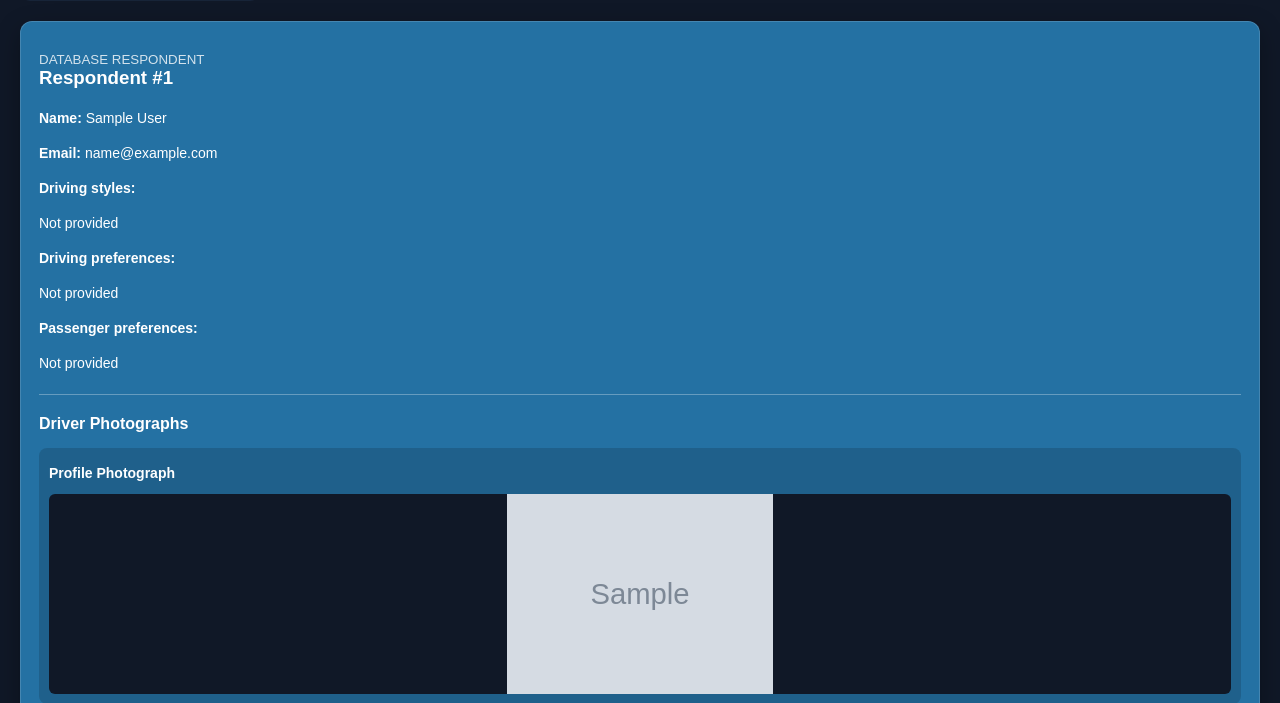
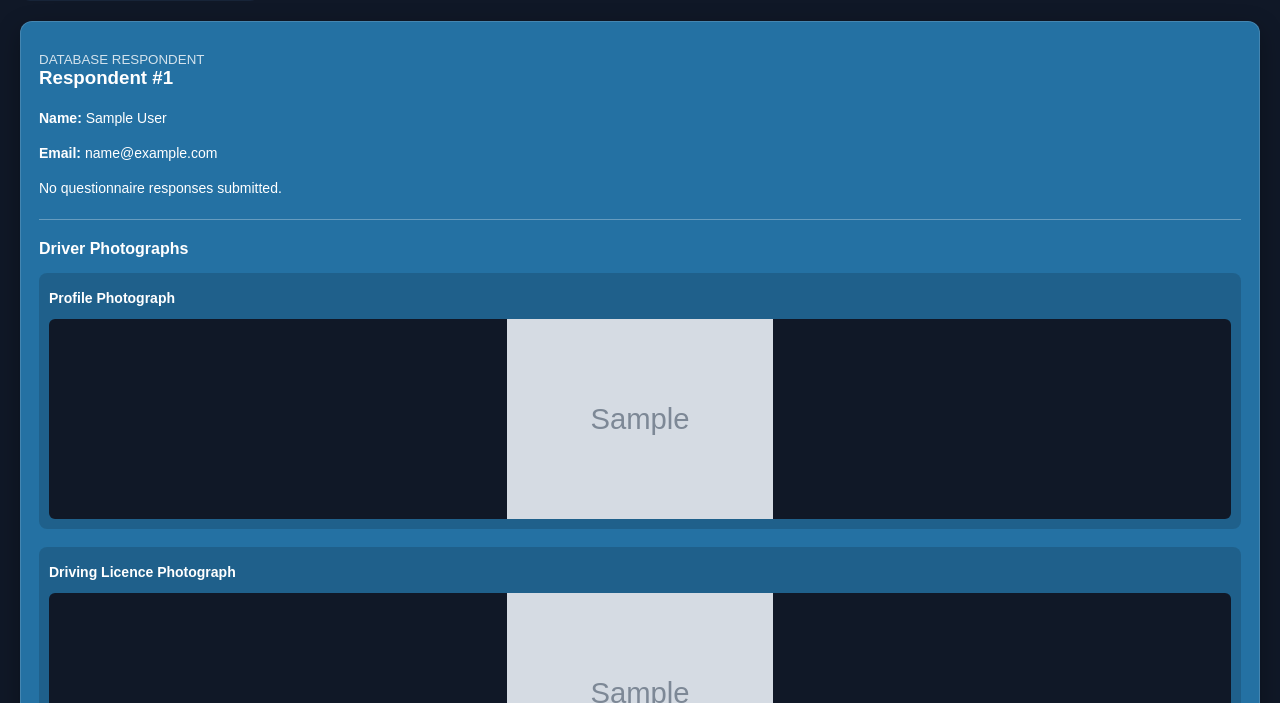
Before and after one commit to shawnkimarosk-a11y/improved-parakeet, a Flask app: page /driver in a window 1280 px wide. Shown: the part 246-949 px from the top of the page. Run offline with Flask 3, Linux system fonts and the light colour scheme; tables that the repository leaves empty hold one stand-in row (values such as "Sample post"); grey boxes marked "Sample" are stand-in pictures.

Commit message:
Update driver.html

```diff
--- a/templates/driver.html
+++ b/templates/driver.html
@@ -277,7 +277,6 @@ button:hover {
 
     <h2>Driver Information Dashboard</h2>
 
-
 </header>
 
 
@@ -323,23 +322,46 @@ button:hover {
                 {{ respondent.email or "Not provided" }}
             </p>
 
-            <p><strong>Driving styles:</strong></p>
 
-            <p class="answer">
-                {{ respondent.driving_styles or "Not provided" }}
-            </p>
+            <!-- QUESTIONNAIRE RESPONSES -->
 
-            <p><strong>Driving preferences:</strong></p>
+            {% if respondent.questionnaire_responses %}
 
-            <p class="answer">
-                {{ respondent.driving_preferences or "Not provided" }}
-            </p>
+            <div class="questionnaire-section">
 
-            <p><strong>Passenger preferences:</strong></p>
+                <h4>Questionnaire Responses</h4>
 
-            <p class="answer">
-                {{ respondent.passenger_preferences or "Not provided" }}
-            </p>
+                {% for question, answers in respondent.questionnaire_responses.items() %}
+
+                    <p>
+                        <strong>{{ question }}:</strong>
+                    </p>
+
+                    <p class="answer">
+
+                        {% if answers is string %}
+
+                            {{ answers }}
+
+                        {% else %}
+
+                            {{ answers | join(', ') }}
+
+                        {% endif %}
+
+                    </p>
+
+                {% endfor %}
+
+            </div>
+
+            {% else %}
+
+                <p class="answer">
+                    No questionnaire responses submitted.
+                </p>
+
+            {% endif %}
 
 
             <!-- PHOTOGRAPHS -->
@@ -640,6 +662,7 @@ workspace.addEventListener("pointerup", function() {
     draggedObject = null;
 });
 
+
 workspace.addEventListener("pointercancel", function() {
     draggedObject = null;
 });
```
